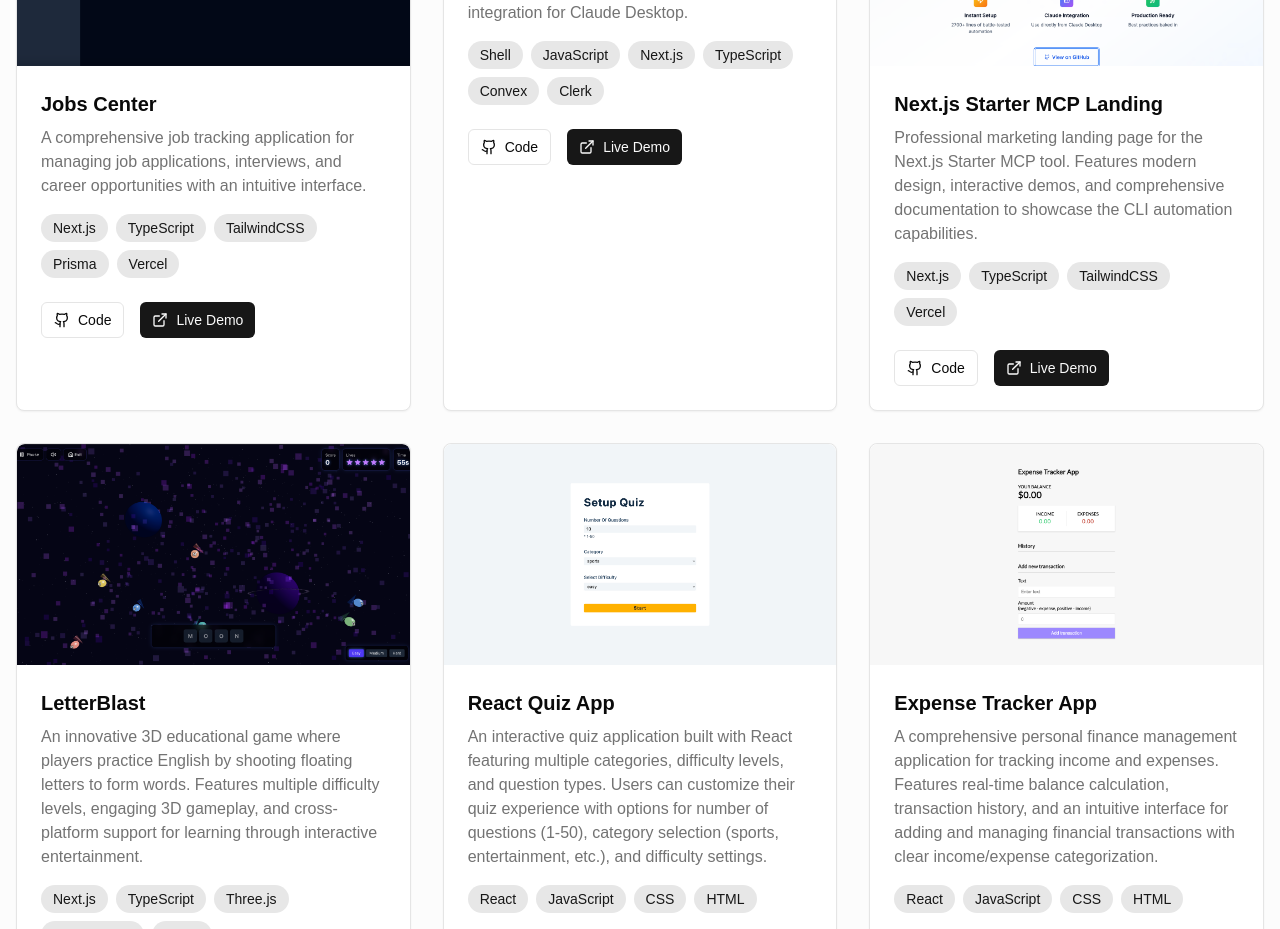
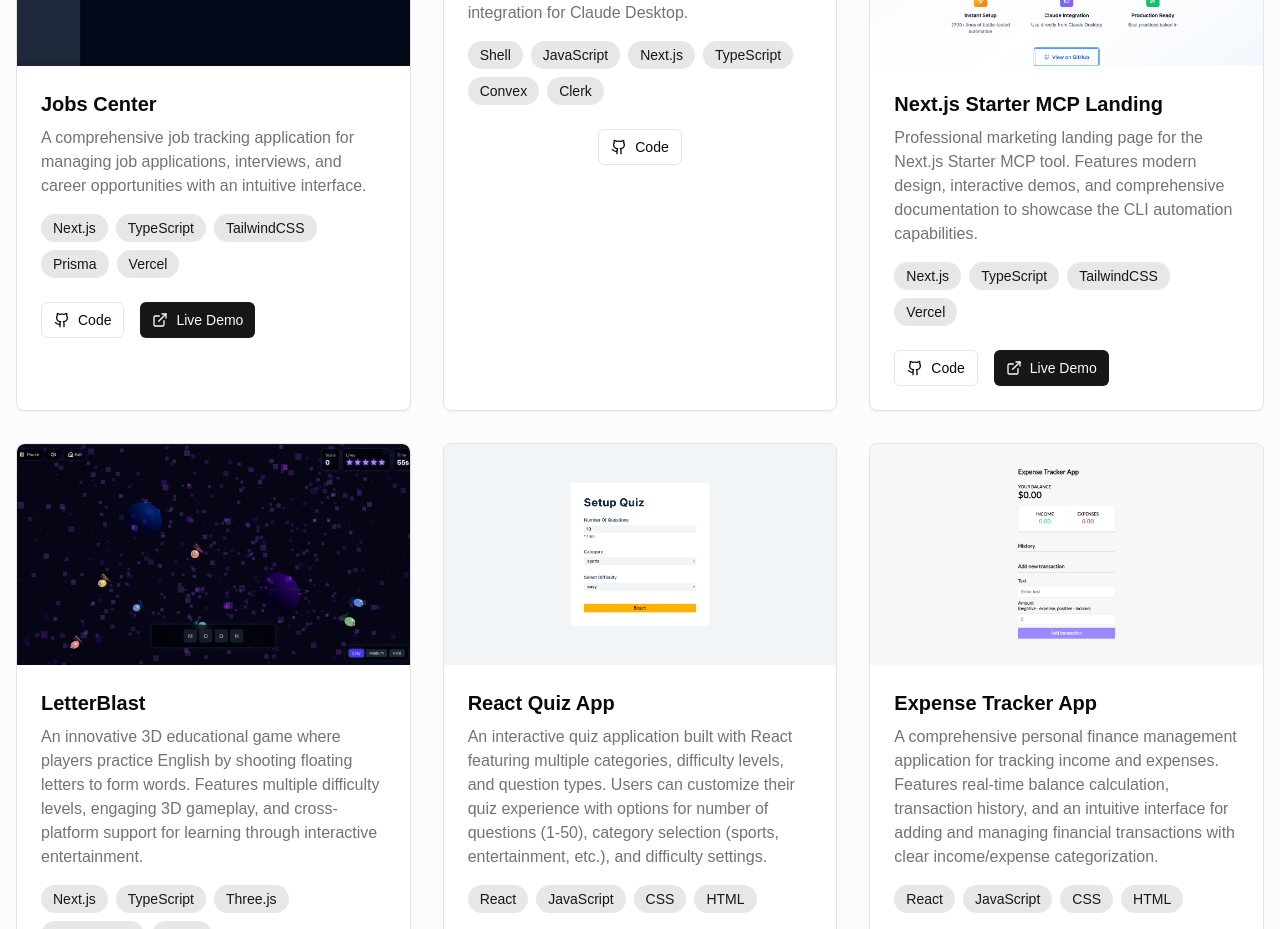
Before and after one commit to Bendako/next-portfolio, a Next.js app: page / in a window 1280 px wide. Shown: the part 1760-2689 px from the top of the page. Built offline with nearby package versions, Linux system fonts and the light colour scheme.

Commit message:
Remove Live Demo button from Next.js Starter CLI project and center Code button for better UX/UI

```diff
--- a/components/homepage.tsx
+++ b/components/homepage.tsx
@@ -109,7 +109,7 @@
                   ))}
                 </div>
               </CardContent>
-              <CardFooter className="p-6 pt-0 flex gap-4">
+              <CardFooter className={`p-6 pt-0 flex gap-4 ${project.title === "Next.js Starter CLI" ? "justify-center" : ""}`}>
                 <Button
                   variant="outline"
                   size="sm"
@@ -127,6 +127,7 @@
                     <span>Code</span>
                   </a>
                 </Button>
+                {project.title !== "Next.js Starter CLI" && (
                   <Button
                     size="sm"
                     className="gap-2"
@@ -143,6 +144,7 @@
                       <span>Live Demo</span>
                     </a>
                   </Button>
+                )}
               </CardFooter>
             </Card>
           ))}
```
Lines whose indentation alone changed are shown as unchanged.
